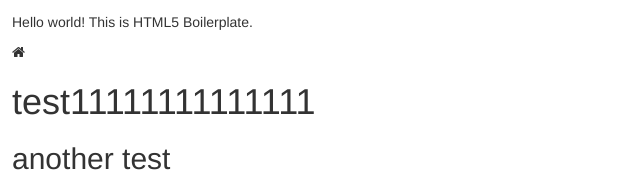
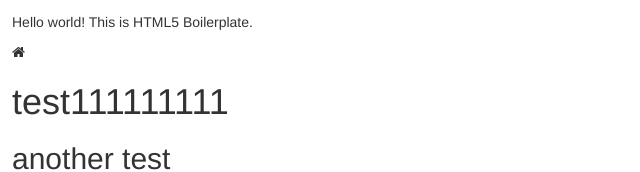
Before and after one commit to jonzielen/upgrade, a website: page index.html in a window 1280 px wide. Shown: the top 172 px of the page, without its empty margins (0-640 px from the left). Drawn offline with Linux system fonts and the light colour scheme.

Commit message:
update index

```diff
--- a/index.html
+++ b/index.html
@@ -17,7 +17,7 @@
     <!-- Add your site or application content here -->
     <p>Hello world! This is HTML5 Boilerplate.</p>
     <i class="fa fa-home"></i>
-    <h1>test11111111111111</h1>
+    <h1>test111111111</h1>
     <h2>another test</h2>
     <h3>test cool!</h3>
     <h4>hi</h4>
```
